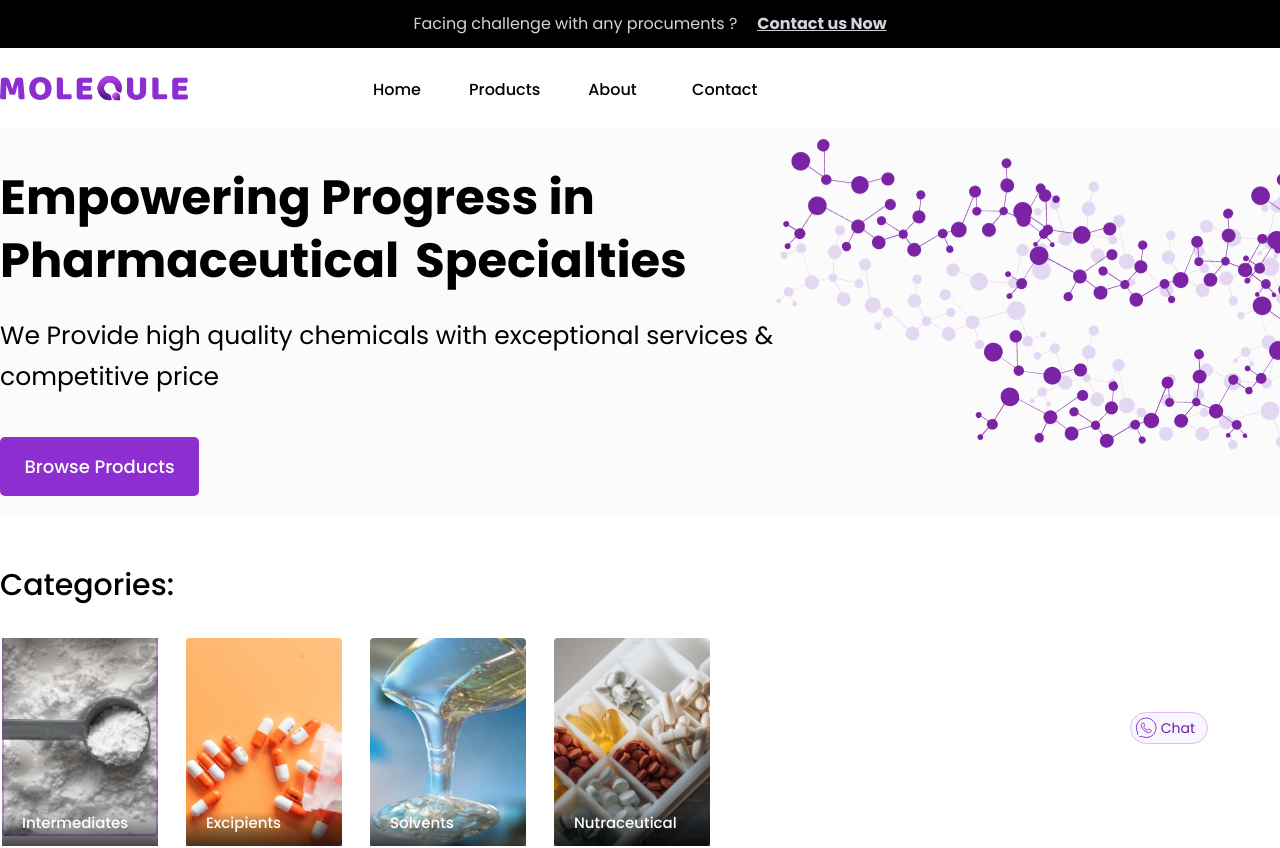
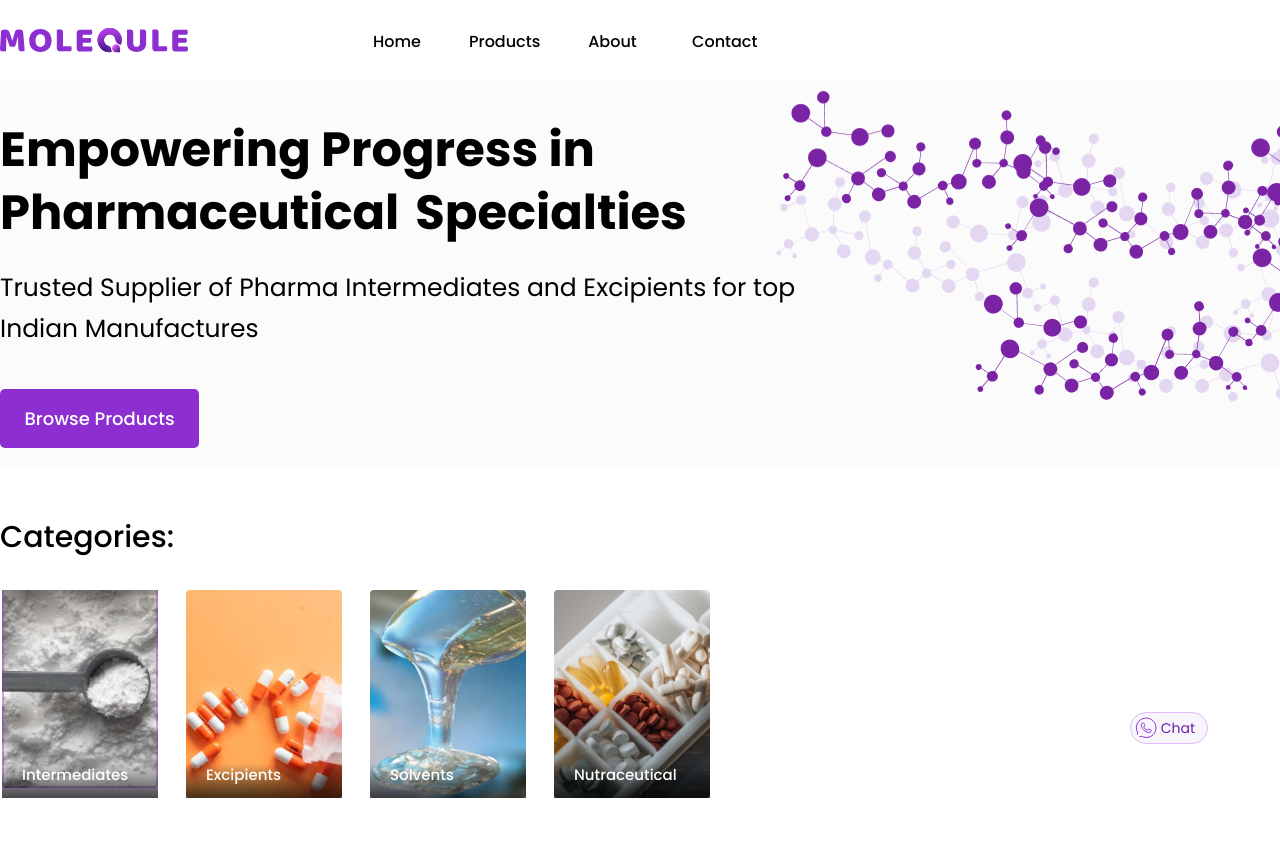
Before and after one commit to gourav-mishra551/molequele, a React (Vite) app: page /#/ in a window 1280 px wide. Shown: the top 848 px of the page. Built offline with nearby package versions, Linux system fonts and the light colour scheme.

Commit message:
minor changes

```diff
--- a/src/components/Header/Header.jsx
+++ b/src/components/Header/Header.jsx
@@ -8,8 +8,8 @@ const Header = () => {
                 <span className="flex flex-col sm:flex sm:flex-row sm:leading-loose md:leading-relaxed leading-relaxed">Pharmaceutical
                 <span className= "flex flex-col sm:flex sm:flex-row sm:ml-4 ml-0">Specialties</span></span>
             </h1>
-            <p className="mt-4 para text-[16px] w-[273px] sm:w-[auto] sm:text-[24px] md:text-[25px] text-blacks leading-relaxed font-normal  sm:ml-0 z-10 relative">We Provide high quality chemicals with exceptional services &
-            <br  className="hidden sm:block" />    competitive price
+            <p className="mt-4 para text-[16px] w-[273px] sm:w-[auto] sm:text-[24px] md:text-[25px] text-blacks leading-relaxed font-normal  sm:ml-0 z-10 relative">Trusted Supplier of Pharma Intermediates and Excipients for top
+            <br  className="hidden sm:block" />Indian Manufactures
             </p>
             <Link to = "/industry">            <button className="mt-4  text-white buttonss text-[14px] sm:text-[18px] w-[147px] h-[51px] sm:w-[199px] sm:h-[59px] sm:mt-10  sm:ml-0">Browse Products</button>
             </Link>
--- a/src/pages/Home/Home.jsx
+++ b/src/pages/Home/Home.jsx
@@ -1,5 +1,4 @@
 import Navbar2 from "../../components/Navbar/Navbar2";
-import TopHeader from "../../components/TopHeader/TopHeader";
 import Header from "../../components/Header/Header";
 import Contact from "../../components/Contact/Contact";
 import Industry from "../../components/Industry/Industry";
@@ -13,7 +12,7 @@ const Home = () => {
   }, []);
   return (
     <div>
-      <TopHeader />
+
 
         <div className="bg-white">
         <div className="sm:mx-auto sm:w-[1280px]">
--- a/src/pages/Industries/Main.jsx
+++ b/src/pages/Industries/Main.jsx
@@ -17,8 +17,8 @@ import Footer from '../../components/Footer/Footer';
 import TopHeader from "../../components/TopHeader/TopHeader";
 
 const tableHead = {
+	channel: "Application Industry",
 	status: "Category",
-	channel: "Application Industry",
 	name: "Product Name",
 	parentId: "CAS Number",
 	campaignType: "Application / Make",
```
